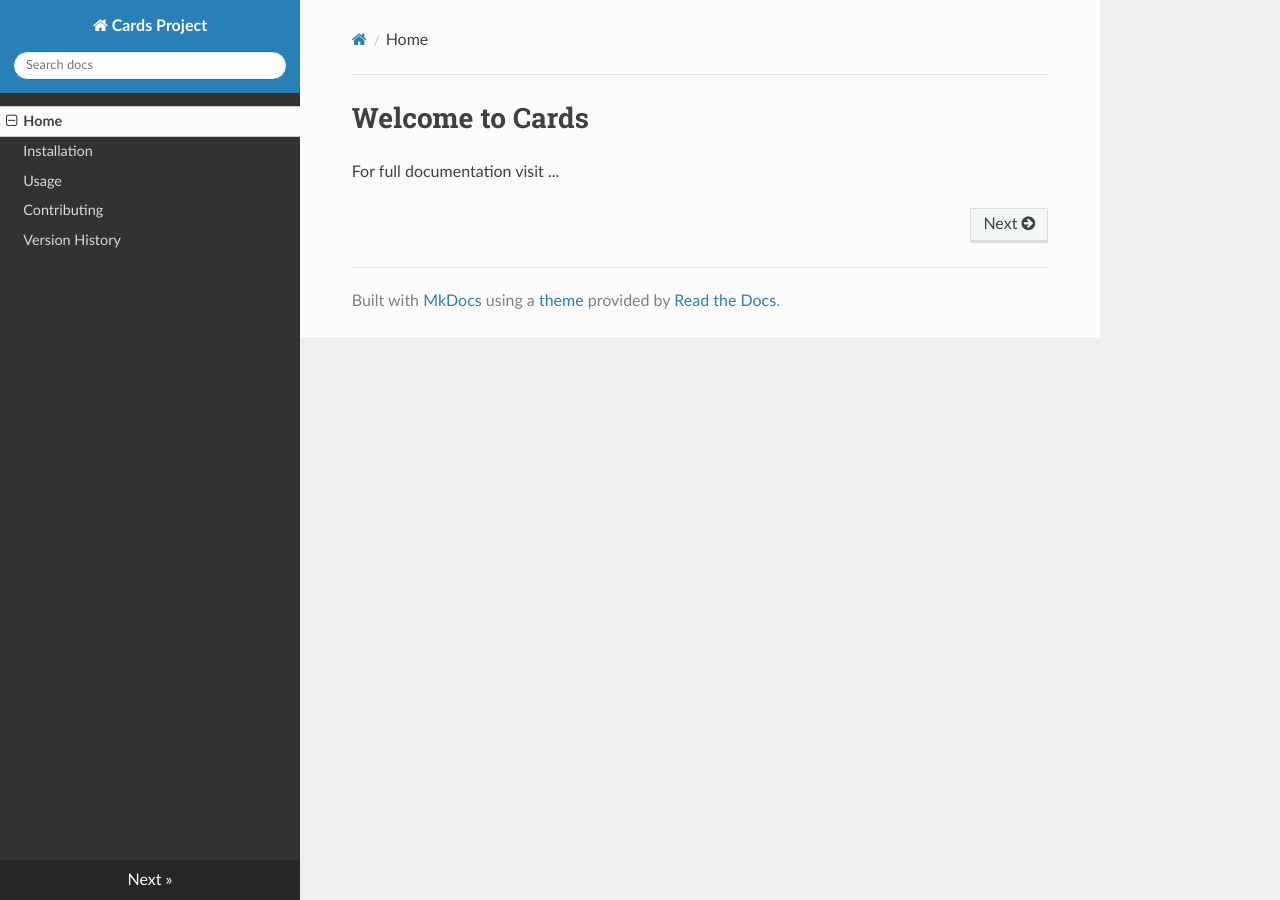
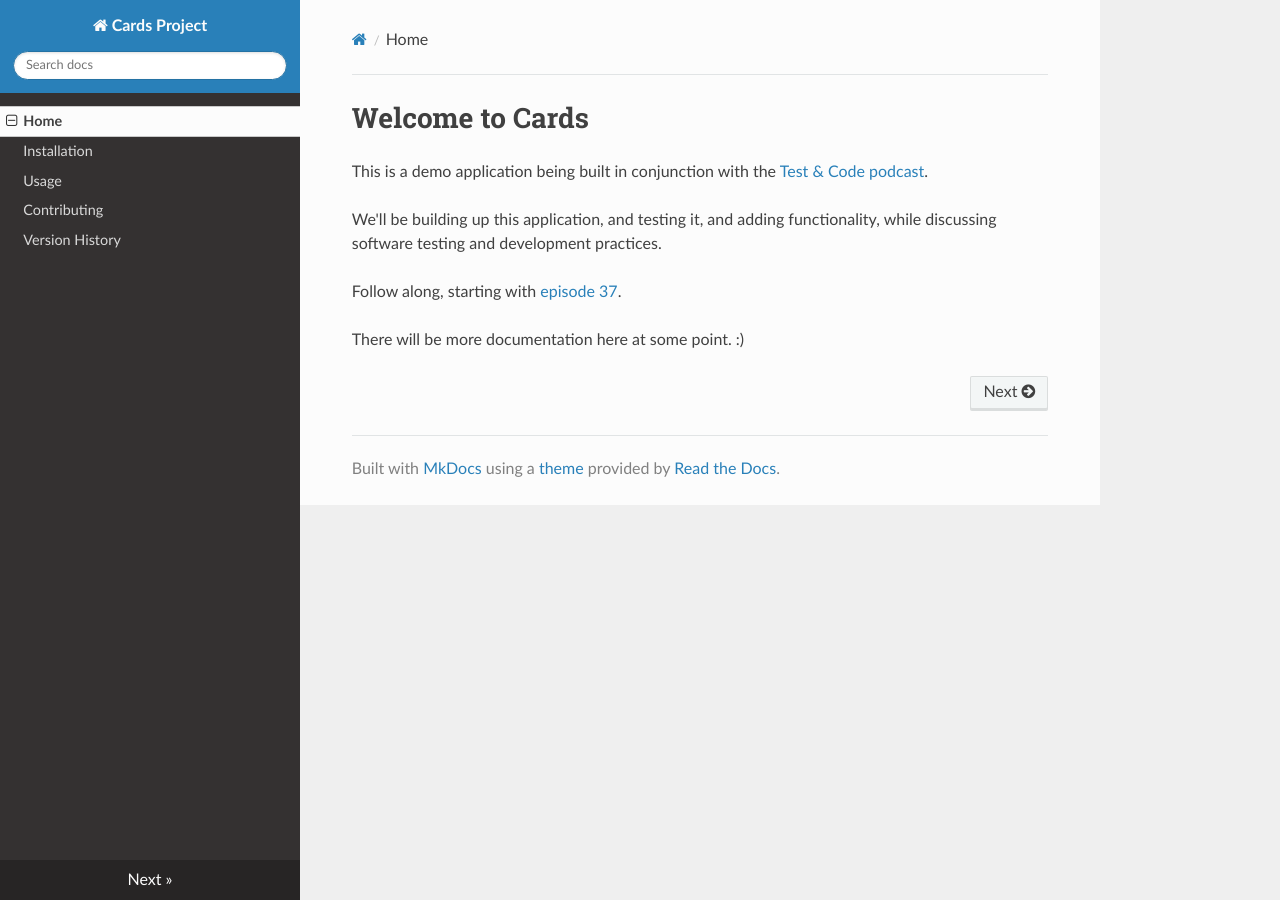
Before and after one commit to okken/cards, an MkDocs documentation site: the page built from docs/index.md, in a window 1280 px wide. Built offline with MkDocs 1.6.1, drawn with Linux system fonts in a browser that asks for light colours; nearby versions of some CDN libraries; old or Windows-style settings are respelled for this version of MkDocs.

Commit message:
Add a manual test.

```diff
--- a/docs/index.md
+++ b/docs/index.md
@@ -1,3 +1,9 @@
 # Welcome to Cards
 
-For full documentation visit ...
+This is a demo application being built in conjunction with the [Test & Code podcast](http://testandcode.com).
+
+We'll be building up this application, and testing it, and adding functionality, while discussing software testing and development practices.
+
+Follow along, starting with [episode 37](http://testanccode.com).
+
+There will be more documentation here at some point. :)
```
Also changed, not shown: 1 other file.
